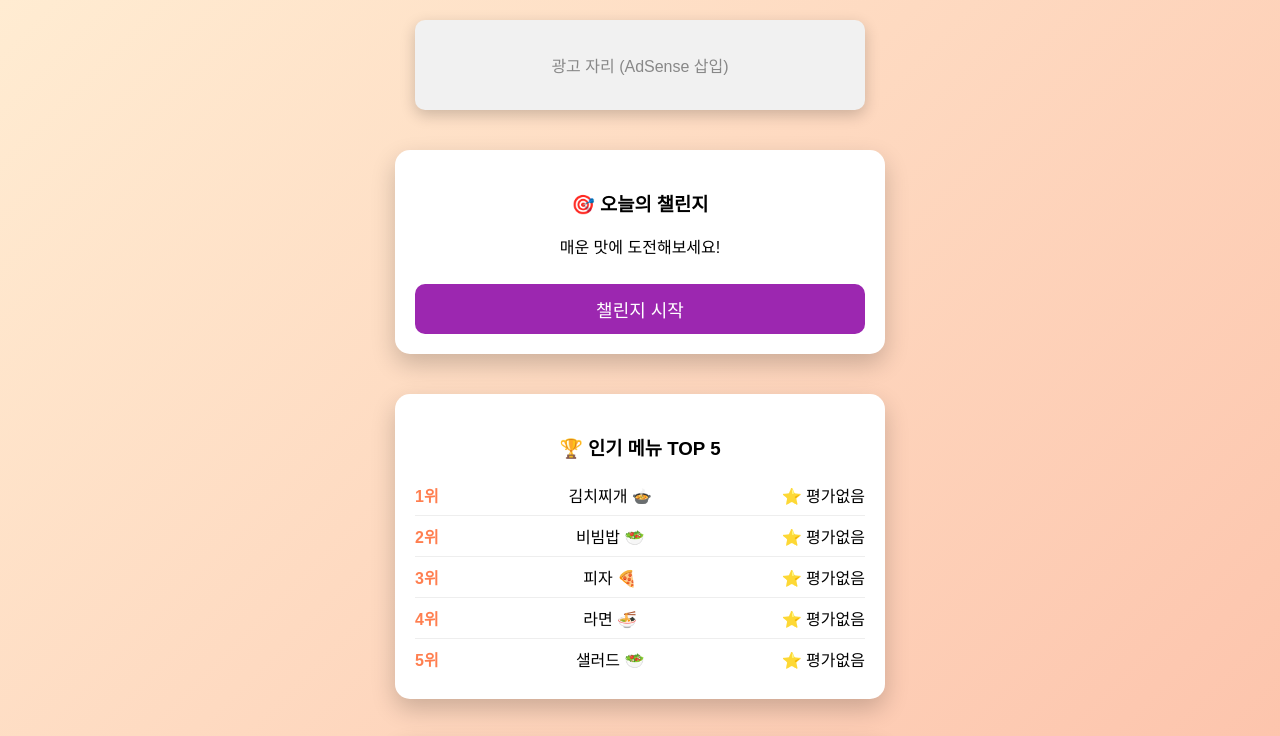
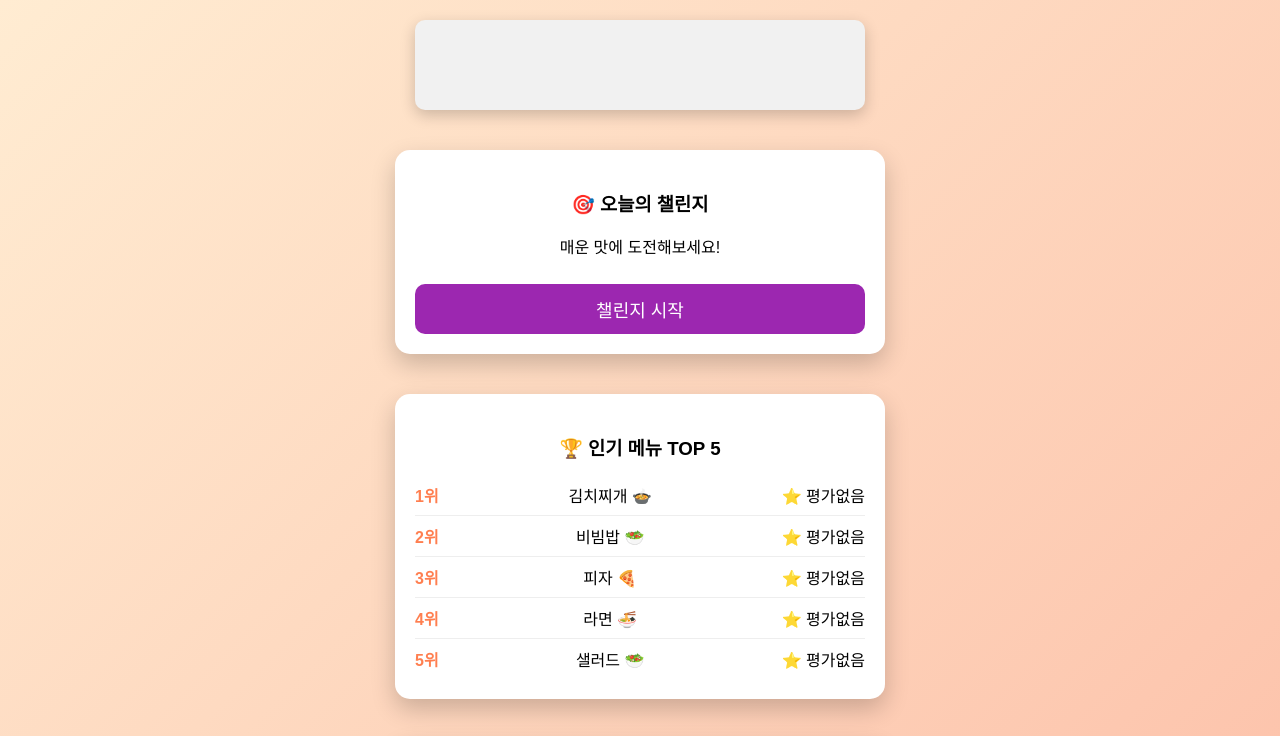
Before and after one commit to financialtrainer2-maker/Geommetsu-machine, a plain HTML site: page index.html in a window 1280 px wide. Shown: the top 736 px of the page. Drawn offline with Linux system fonts and the light colour scheme.

Commit message:
Update index.html

```diff
--- a/index.html
+++ b/index.html
@@ -1,6 +1,10 @@
 <!DOCTYPE html>
 <html lang="ko">
 <head>
+<!-- HTML 상단 <head> 안 -->
+<script async src="https://pagead2.googlesyndication.com/pagead/js/adsbygoogle.js?client=ca-pub-5942929721522645"
+     crossorigin="anonymous"></script>
+
 <meta charset="UTF-8">
 <meta name="viewport" content="width=device-width, initial-scale=1.0">
 <title>점메추 - 다양한 메뉴 롤렛</title>
@@ -43,7 +47,16 @@ button { padding:12px; font-size:18px; border-radius:10px; border:none; cursor:p
 </head>
 <body>
 
-<div class="adsense">광고 자리 (AdSense 삽입)</div>
+<div class="adsense">
+  <ins class="adsbygoogle"
+       style="display:inline-block;width:320px;height:90px"
+       data-ad-client="ca-pub-5942929721522645"
+       data-ad-slot="1234567890"></ins>
+  <script>
+       (adsbygoogle = window.adsbygoogle || []).push({});
+  </script>
+</div>
+
 
 <div class="daily-challenge">
   <h3>🎯 오늘의 챌린지</h3>
```
